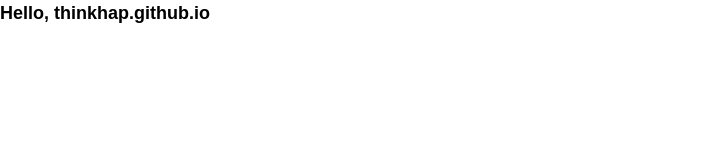
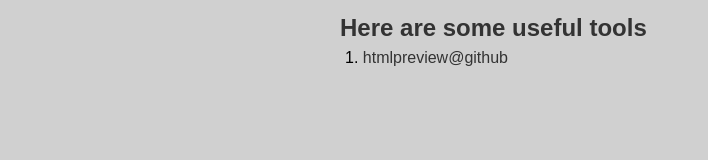
Before and after one commit to ThinkHap/thinkhap.github.io, a plain HTML site: page index.html in a window 1280 px wide. Shown: the whole page, without its empty margins (0-708 px from the left). Drawn offline with nearby package versions, Linux system fonts and the light colour scheme.

Commit message:
update htmlpreview

```diff
--- a/index.html
+++ b/index.html
@@ -1,23 +1,53 @@
 <!DOCTYPE html>
 <html>
     <head>
-        <meta charset="gbk" />
+        <meta charset="utf-8" />
         <title>thinkhap.github.io</title>
         <style type="text/css">
             body, form, h1, h2, h3, h4, p, img, ul, li, ol, dl, dt, dd, a, span, input, tr, th, td{margin:0;padding:0;}
-		    body {font:normal 12px/1.5 "Arial","宋体","Simsun","Tahoma",sans-serif;}
+		    body {font:normal 12px/1.5 "Arial", Microsoft Yahei,"宋体","Simsun","Tahoma",sans-serif;}
 		    li {list-style:none;}
 		    img {border:0 none;vertical-align:top;}
 		    table {border-collapse:collapse;border-spacing:0;}
             .clear-fix:after {display:block;visibility:hidden;font-size:0;line-height:0;clear:both;content:"";}
             .clear-fix {zoom:1;}
-		    a {color:#000;text-decoration:none;}
-		    a:hover {color:#f44;text-decoration:underline;}
+		    a {
+                color:#333;
+                text-decoration:none;
+                transition: color, .2s, ease-in-out;
+                -moz-transition: color, .2s, ease-in-out;
+                -webkit-transition: color, .2s, ease-in-out;
+                -o-transition: color, .2s, ease-in-out;
+            }
+		    a:hover {
+                color:#f44;
+                text-decoration:underline;
+            }
 
+            body {
+                background-color:#d0d0d0;
+                width: 600px;
+                margin: 0 auto;
+                padding: 10px;
+            }
+            h2 {
+                font-size: 2em;
+                color:#333;
+            }
+            ol li {
+                font-size: 16px;
+                list-style: decimal inside;
+                margin-left: 5px;
+            }
         </style>
         <script src="http://ajax.googleapis.com/ajax/libs/jquery/1.9.0/jquery.js"></script>
     </head>
     <body>
-        <h2>Hello, thinkhap.github.io</h2>
+        <h2>Here are some useful tools</h2>
+        <ol>
+            <li>
+                <a href="htmlpreview.html" target="_blank">htmlpreview@github</a>
+            </li>
+        </ol>
     </body>
 </html>
--- a/js/htmlpreview.js
+++ b/js/htmlpreview.js
@@ -43,7 +43,7 @@ var HTMLPreview = {
                         if(frame[i].src) {
                                 src = frame[i].src; //Get absolute URL
                                 if(src.indexOf('//raw.github.com') > 0 || src.indexOf('//bitbucket.org') > 0) { //Check if it's from raw.github.com or bitbucket.org
-                                        frame[i].src = 'http://' + location.hostname + location.pathname + '?' + src; //Then rewrite URL so it can be loaded using YQL
+                                        frame[i].src = 'http://' + location.hostname + location.pathname + 'htmlpreview.html?' + src; //Then rewrite URL so it can be loaded using YQL
                                 }
                         }
                 }
@@ -55,7 +55,7 @@ var HTMLPreview = {
                                         a[i].href = 'http://' + location.hostname + location.pathname + location.search + '#' + a[i].hash.substring(1); //Then rewrite URL with support for empty anchor
                                 }
                                 else if(href.indexOf('//raw.github.com') > 0 || href.indexOf('//bitbucket.org') > 0) { //Check if it's from raw.github.com or bitbucket.org
-                                        a[i].href = 'http://' + location.hostname + location.pathname + '?' + href; //Then rewrite URL so it can be loaded using YQL
+                                        a[i].href = 'http://' + location.hostname + location.pathname + 'htmlpreview.html?' + href; //Then rewrite URL so it can be loaded using YQL
                                 }
                         }
                 }
```
Also changed, not shown: js/htmlpreview.min.js.
